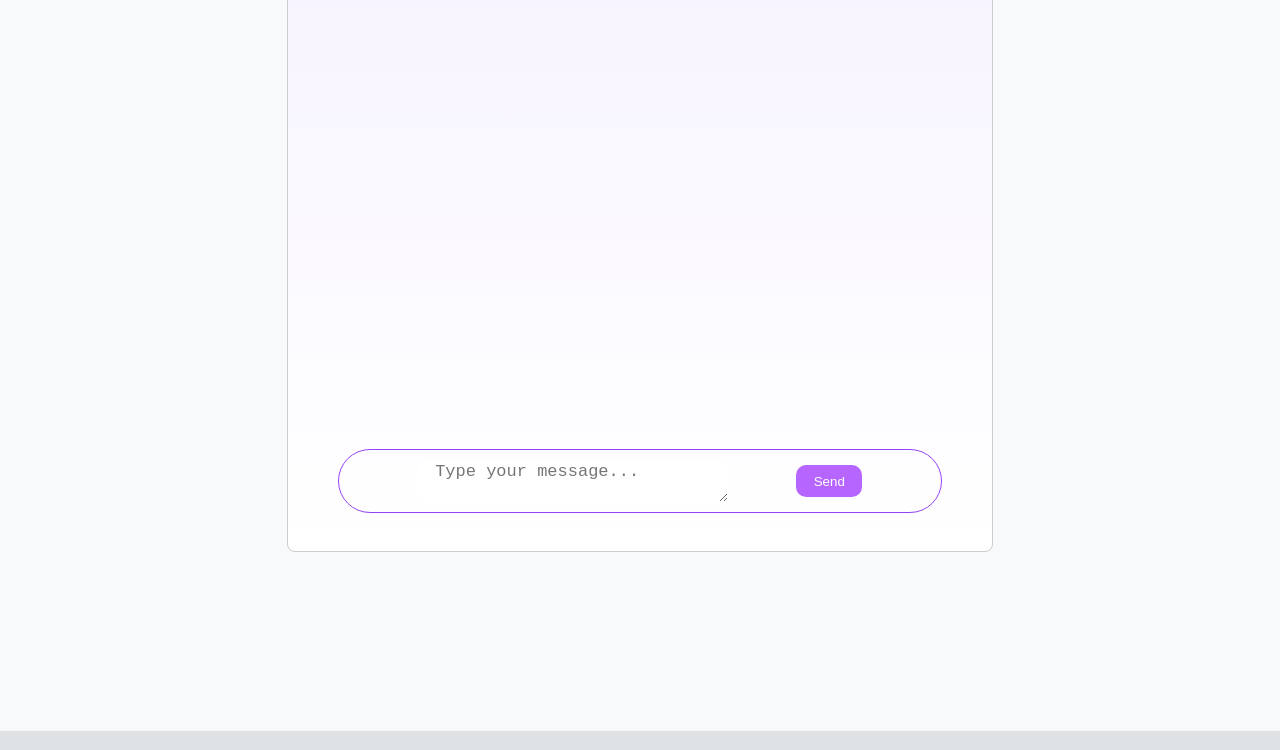
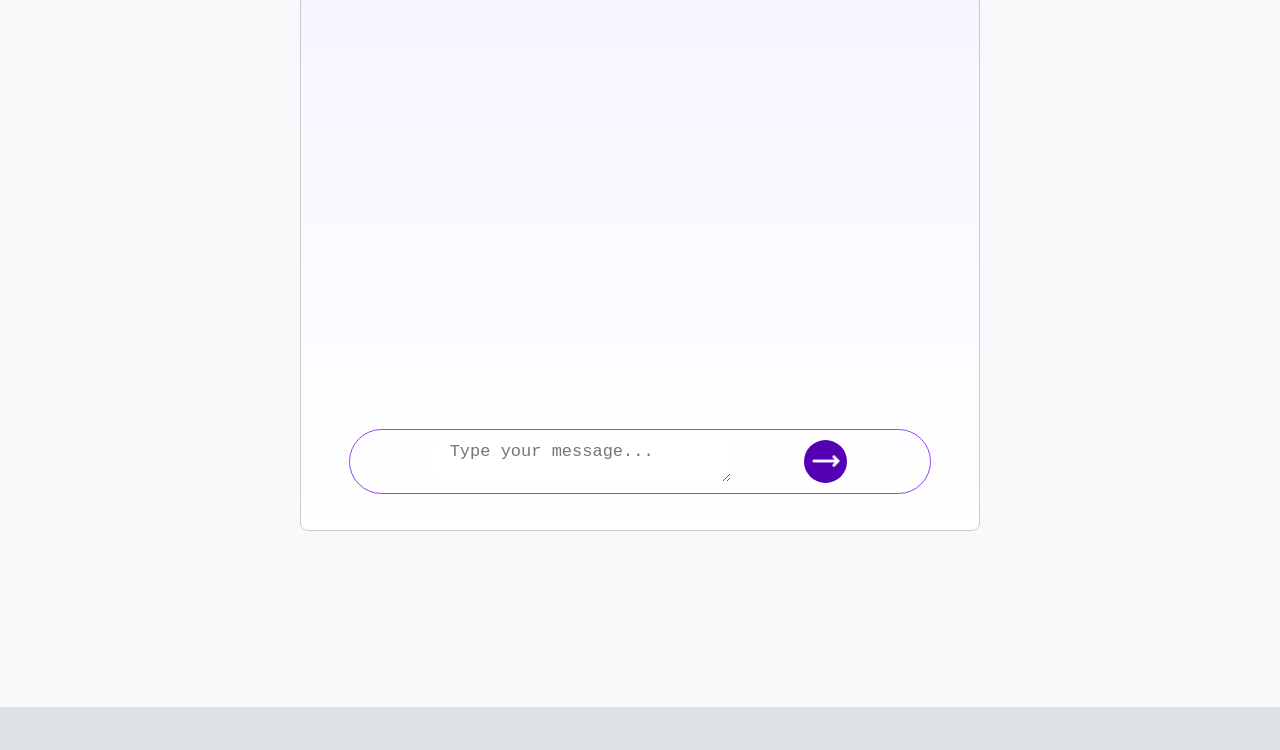
Before and after one commit to JalalBe66/Smart-Context, a React (Create React App) app: page /Service1 in a window 1280 px wide. Shown: the part 495-1245 px from the top of the page. Built offline with nearby package versions, Linux system fonts and the light colour scheme.

Commit message:
interface service 1 design

```diff
--- a/src/Accueil.js
+++ b/src/Accueil.js
@@ -8,7 +8,7 @@ export default function Accueil() {
     return (
         <>
             <div id='accueil-container'>
-                    <img src={GrandLogo} width={"220px"} height={"200px"} style={{marginBottom:"3%"}} />
+                    <img src={GrandLogo} width={"260px"} height={"260px"} style={{marginBottom:"3%"}} />
                 <div id='disc-title'>
                     DESCRIPTION
                 </div>
--- a/src/Service1.js
+++ b/src/Service1.js
@@ -1,7 +1,8 @@
-import React, { useState } from 'react';
+ import React, { useState } from 'react';
 import GrandLogo from "./images/logo.png";
 import Q1 from "./question1";
 import "./styleCSS/service1.css";
+import ImageFlech from "./images/fleche-droite.png"
 
 export default function Service1() {
   const [generatedText, setGeneratedText] = useState('');
@@ -52,7 +53,7 @@ export default function Service1() {
         </div>
         <div className="chat-messages">
           {messages.map((message, index) => (
-            <div key={index} id='divR' className={message.sender}>
+            <div key={index} id='divR' >
               <div id='divRes'>{message.text}</div>
             </div>
           ))}
@@ -68,7 +69,7 @@ export default function Service1() {
             placeholder="Type your message..."
             onChange={(e) => setUserInput(e.target.value)}
           />
-          <button id='btn-serv1' onClick={sendMessage}>Send</button>
+          <div style={{width:"43px",height:"43px",display:"flex"}}><button  id='btn-serv1' onClick={sendMessage}></button></div>
           </div>
         </div>
       </div>
--- a/src/styleCSS/accueil.css
+++ b/src/styleCSS/accueil.css
@@ -143,7 +143,7 @@ a.serv-button-opt:hover{
 
 @media (max-width: 480px) {
     #accueil-container {
-        margin-top: 5%;
+        margin-top: 10%;
     }
 
     #disc-title, #fonct-title {
@@ -168,14 +168,19 @@ a.serv-button-opt:hover{
 
 @media (max-width: 1000px) {
     #grand-logo{
-        margin-top: 5%;
+        margin-top: 10%;
+    }
+}
+@media (max-width: 366px) {
+    #accueil-container {
+        margin-top: 30%;
     }
 }
 
 
 @media (max-width: 768px) {
     #accueil-container {
-        margin-top: 10%;
+        margin-top: 30%;
     }
     #grand-logo{
         margin-top: 20%;
--- a/src/styleCSS/service1.css
+++ b/src/styleCSS/service1.css
@@ -10,11 +10,11 @@ body {
     display: flex;
     justify-content: center;
     align-items: center;
-    height: 150vh;
+    height: 147vh;
 }
 
 .chat {
-    width: 55%;
+    width: 53%;
     height: 70%; /* Hauteur fixe pour éviter le redimensionnement */
     border: 1px solid #ccc;
     border-radius: 8px;
@@ -69,14 +69,6 @@ body {
     outline: none;
 }
 
-button {
-    background-color: #3498db;
-    color: white;
-    border: none;
-    padding: 8px 16px;
-    border-radius: 4px;
-    cursor: pointer;
-}
 
 #imgL {
     width: 120px;
@@ -107,11 +99,14 @@ button {
     border-radius: 20px;
 }
 #btn-serv1{
-    padding: 1.5%;
-    padding-inline: 3%;
-    border-radius: 10px;
-    display: flex;
-    justify-content: center;
-    align-items: center;
-    background-color: #b765ff;
+    width: 100%;
+    height: 100%;
+    border:none;
+    border-radius:50%;
+    background-color:var(--blackV);
+    background-image:url("../images/fleche-droite.png") ;
+    background-size: 70%;
+    background-repeat: no-repeat;
+    background-position: center;
+
 }
```
Also changed, not shown: src/images/fleche-droite.png (added).
